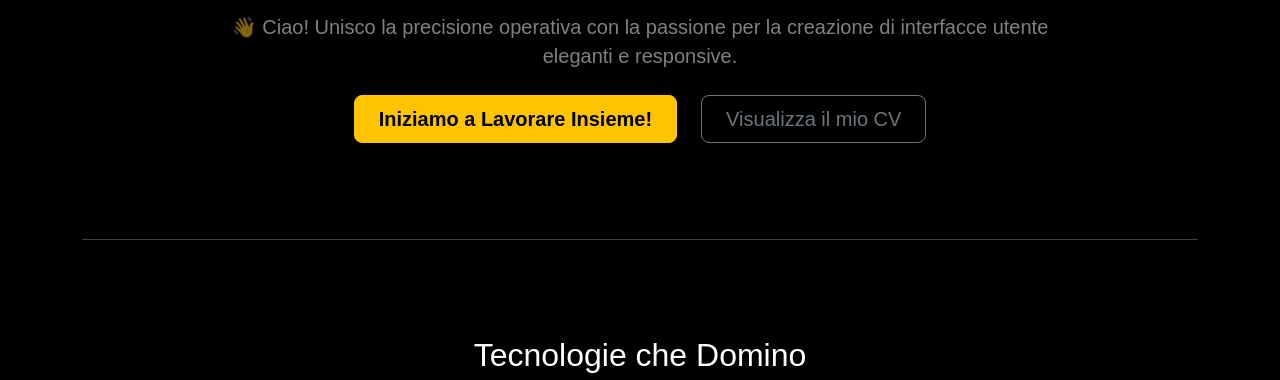
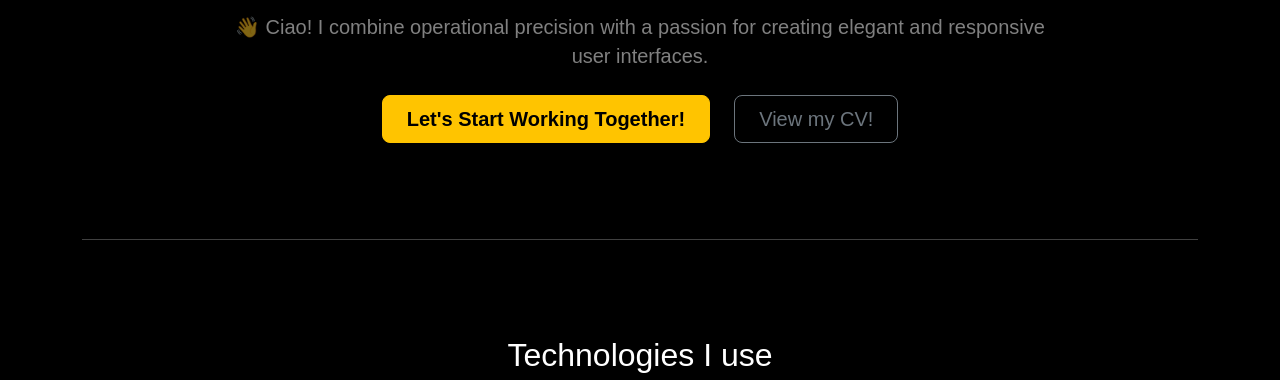
Before and after one commit to TKWAndre/Andrea-Albano-Portfolio, a plain HTML site: page index.html in a window 1280 px wide. Shown: the part 572-952 px from the top of the page. Drawn offline with nearby package versions, Linux system fonts and the light colour scheme; a web font is replaced by a local one.

Commit message:
Refactor index.html for improved content and structure
Updated the HTML content and improved the text for better clarity and engagement.

```diff
--- a/index.html
+++ b/index.html
@@ -60,15 +60,15 @@
             </h1>
 
             <p class="lead text-white-50 mb-4">
-                👋 Ciao! Unisco la precisione operativa con la passione per la creazione di interfacce utente eleganti e responsive.
+                👋 Ciao! I combine operational precision with a passion for creating elegant and responsive user interfaces.
             </p>
 
             <div class="d-grid gap-2 d-sm-flex justify-content-sm-center">
                 <a href="contacts.html" class="btn btn-lg px-4 me-sm-3 custom-btn-gold">
-                      Iniziamo a Lavorare Insieme!
+                      Let's Start Working Together!
                 </a>
                 <a href="cv.html" class="btn btn-outline-secondary btn-lg px-4">
-                    Visualizza il mio CV
+                    View my CV!
                 </a>
             </div>
         </div>
@@ -78,7 +78,7 @@
 
       <section id="skills-overview" class="row text-center py-5 justify-content-center">
     <div class="col-12">
-        <h2 class="mb-5">Tecnologie che Domino</h2>
+        <h2 class="mb-5">Technologies I use</h2>
     </div>
 
     <div class="col-12 col-xl-10 marquee-container">
```
